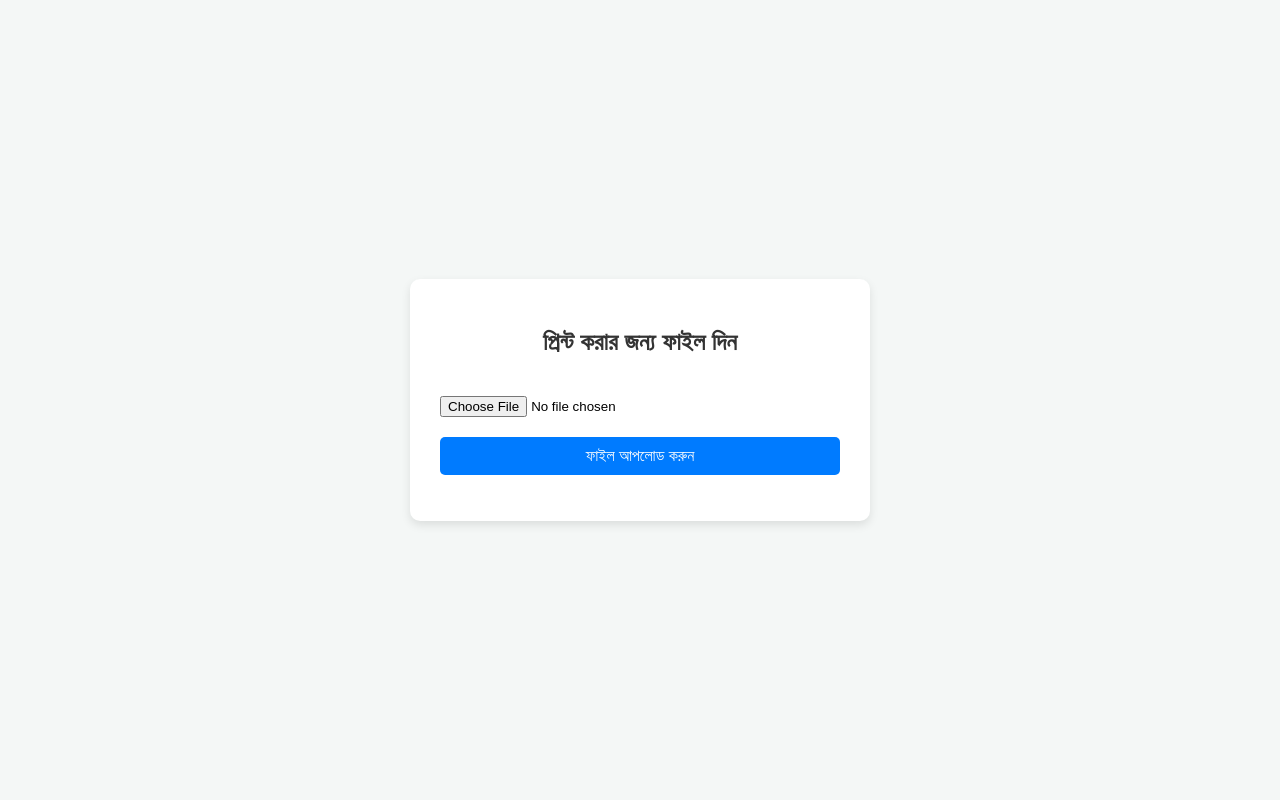
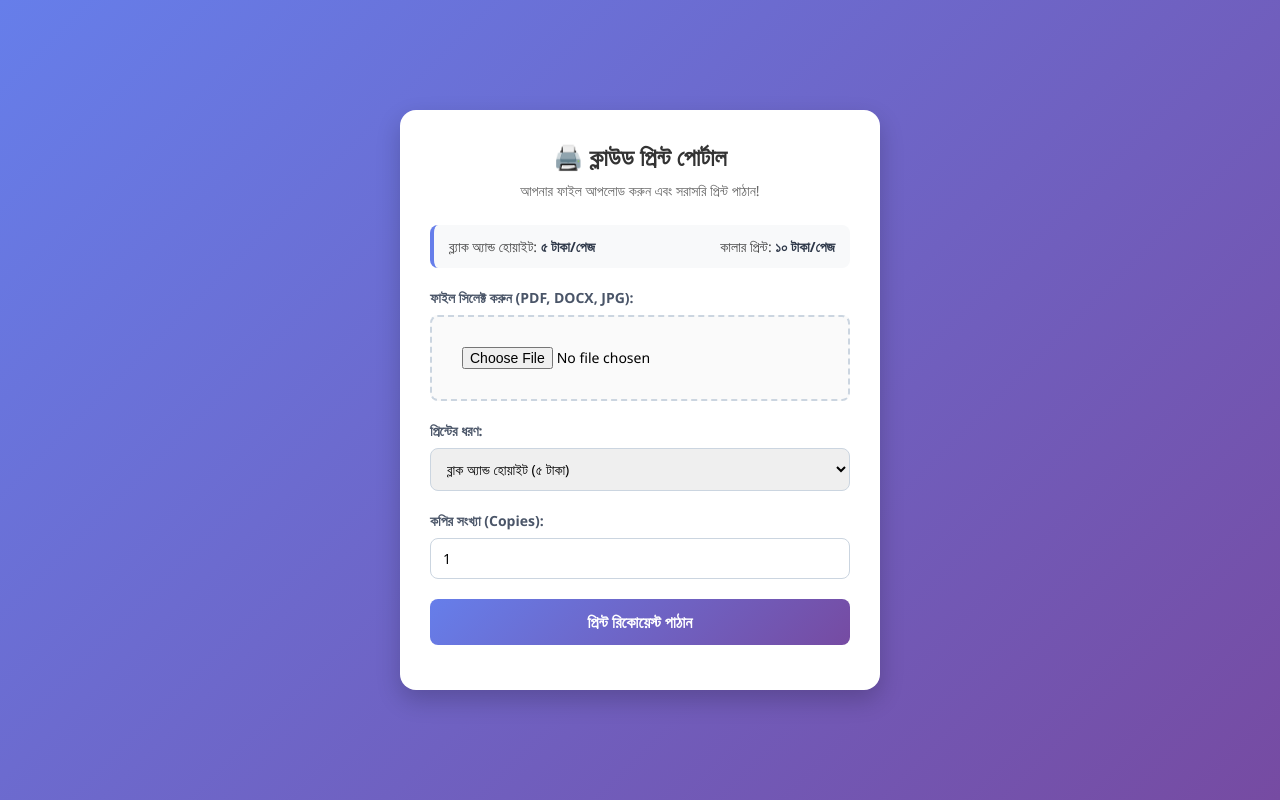
Before and after one commit to prantikpramanik123-ui/Cloud-print-server, a website: page index.html in a window 1280 px wide. Drawn offline with Linux system fonts and the light colour scheme.

Commit message:
Update index.html

```diff
--- a/index.html
+++ b/index.html
@@ -3,26 +3,75 @@
 <head>
     <meta charset="UTF-8">
     <meta name="viewport" content="width=device-width, initial-scale=1.0">
-    <title>Cloud Print - ক্লাউড প্রিন্ট</title>
+    <title>Cloud Print - রিমোট ক্লাউড প্রিন্টিং সার্ভিস</title>
     <style>
-        body { font-family: Arial, sans-serif; background: #f4f7f6; display: flex; justify-content: center; align-items: center; height: 100vh; margin: 0; }
-        .card { background: white; padding: 30px; border-radius: 10px; box-shadow: 0 4px 10px rgba(0,0,0,0.1); width: 100%; max-width: 400px; text-align: center; }
-        h2 { color: #333; margin-bottom: 20px; }
-        input[type="file"] { margin: 20px 0; width: 100%; }
-        button { background: #007bff; color: white; border: none; padding: 10px 20px; border-radius: 5px; cursor: pointer; width: 100%; font-size: 16px; }
-        button:hover { background: #0056b3; }
-        #status { margin-top: 15px; font-weight: bold; }
+        * { box-sizing: border-box; margin: 0; padding: 0; font-family: 'Segoe UI', Tahoma, Geneva, Verdana, sans-serif; }
+        body { background: linear-gradient(135deg, #667eea 0%, #764ba2 100%); display: flex; justify-content: center; align-items: center; min-height: 100vh; padding: 20px; }
+        .container { background: white; padding: 30px; border-radius: 16px; box-shadow: 0 10px 25px rgba(0,0,0,0.2); width: 100%; max-width: 480px; }
+        .header { text-align: center; margin-bottom: 25px; }
+        .header h1 { color: #333; font-size: 24px; margin-bottom: 8px; }
+        .header p { color: #666; font-size: 14px; }
+
+        .price-box { background: #f8f9fa; border-left: 4px solid #667eea; padding: 12px 15px; border-radius: 8px; margin-bottom: 20px; display: flex; justify-content: space-between; font-size: 14px; color: #444; }
+        .price-box span { font-weight: bold; color: #2d3748; }
+
+        .form-group { margin-bottom: 20px; }
+        label { display: block; margin-bottom: 8px; font-weight: 600; color: #4a5568; font-size: 14px; }
+
+        .file-drop-area { border: 2px dashed #cbd5e0; border-radius: 8px; padding: 20px; text-align: center; background: #fafafa; cursor: pointer; transition: 0.3s; }
+        .file-drop-area:hover { border-color: #667eea; background: #f0f4ff; }
+        input[type="file"] { width: 100%; padding: 10px; font-size: 14px; }
+
+        select, input[type="number"] { width: 100%; padding: 10px 12px; border: 1px solid #cbd5e0; border-radius: 8px; font-size: 14px; outline: none; transition: 0.3s; }
+        select:focus, input[type="number"]:focus { border-color: #667eea; box-shadow: 0 0 0 3px rgba(102, 126, 234, 0.1); }
+
+        .btn-submit { background: linear-gradient(135deg, #667eea 0%, #764ba2 100%); color: white; border: none; padding: 12px; border-radius: 8px; cursor: pointer; width: 100%; font-size: 16px; font-weight: 600; transition: 0.3s; }
+        .btn-submit:hover { opacity: 0.9; transform: translateY(-1px); }
+
+        #status { margin-top: 15px; font-weight: 600; text-align: center; font-size: 14px; }
     </style>
 </head>
 <body>
 
-    <div class="card">
-        <h2>প্রিন্ট করার জন্য ফাইল দিন</h2>
+    <div class="container">
+        <div class="header">
+            <h1>🖨️ ক্লাউড প্রিন্ট পোর্টাল</h1>
+            <p>আপনার ফাইল আপলোড করুন এবং সরাসরি প্রিন্ট পাঠান!</p>
+        </div>
+
+        <!-- রেট চার্ট -->
+        <div class="price-box">
+            <div>ব্ল্যাক অ্যান্ড হোয়াইট: <span>৫ টাকা/পেজ</span></div>
+            <div>কালার প্রিন্ট: <span>১০ টাকা/পেজ</span></div>
+        </div>
+
         <form id="uploadForm">
-            <input type="file" id="fileInput" name="printFile" accept=".pdf,.doc,.docx,.png,.jpg" required>
-            <br>
-            <button type="submit">ফাইল আপলোড করুন</button>
+            <!-- ফাইল আপলোড বক্স -->
+            <div class="form-group">
+                <label for="fileInput">ফাইল সিলেক্ট করুন (PDF, DOCX, JPG):</label>
+                <div class="file-drop-area">
+                    <input type="file" id="fileInput" name="printFile" accept=".pdf,.doc,.docx,.png,.jpg" required>
+                </div>
+            </div>
+
+            <!-- প্রিন্ট টাইপ সিলেক্ট -->
+            <div class="form-group">
+                <label for="printType">প্রিন্টের ধরণ:</label>
+                <select id="printType">
+                    <option value="bw">ব্লাক অ্যান্ড হোয়াইট (৫ টাকা)</option>
+                    <option value="color">কালার প্রিন্ট (১০ টাকা)</option>
+                </select>
+            </div>
+
+            <!-- কপির সংখ্যা -->
+            <div class="form-group">
+                <label for="copies">কপির সংখ্যা (Copies):</label>
+                <input type="number" id="copies" value="1" min="1" max="100">
+            </div>
+
+            <button type="submit" class="btn-submit">প্রিন্ট রিকোয়েস্ট পাঠান</button>
         </form>
+
         <p id="status"></p>
     </div>
 
@@ -33,11 +82,21 @@
         form.addEventListener('submit', async (e) => {
             e.preventDefault();
             const fileInput = document.getElementById('fileInput');
+            const printType = document.getElementById('printType').value;
+            const copies = document.getElementById('copies').value;
+
+            if (fileInput.files.length === 0) {
+                alert('অনুগ্রহ করে একটি ফাইল সিলেক্ট করুন!');
+                return;
+            }
+
             const formData = new FormData();
             formData.append('printFile', fileInput.files[0]);
+            formData.append('printType', printType);
+            formData.append('copies', copies);
 
-            statusText.style.color = '#007bff';
-            statusText.textContent = 'আপলোড হচ্ছে...';
+            statusText.style.color = '#667eea';
+            statusText.textContent = 'ফাইল আপলোড হচ্ছে, দয়া করে অপেক্ষা করুন...';
 
             try {
                 const response = await fetch('/upload', {
@@ -47,14 +106,15 @@
 
                 const result = await response.json();
                 if (response.ok) {
-                    statusText.style.color = 'green';
-                    statusText.textContent = 'সাফল্য! ফাইলটি সার্ভারে পৌঁছে গেছে।';
+                    statusText.style.color = '#27ae60';
+                    statusText.textContent = '🎉 সফল! আপনার প্রিন্ট রিকোয়েস্ট জমা হয়েছে। দোকানদারের সাথে যোগাযোগ করুন।';
+                    form.reset();
                 } else {
-                    statusText.style.color = 'red';
+                    statusText.style.color = '#e74c3c';
                     statusText.textContent = 'ত্রুটি: ' + result.message;
                 }
             } catch (err) {
-                statusText.style.color = 'red';
+                statusText.style.color = '#e74c3c';
                 statusText.textContent = 'সার্ভারের সাথে সংযোগ স্থাপন করা যায়নি!';
             }
         });
```
